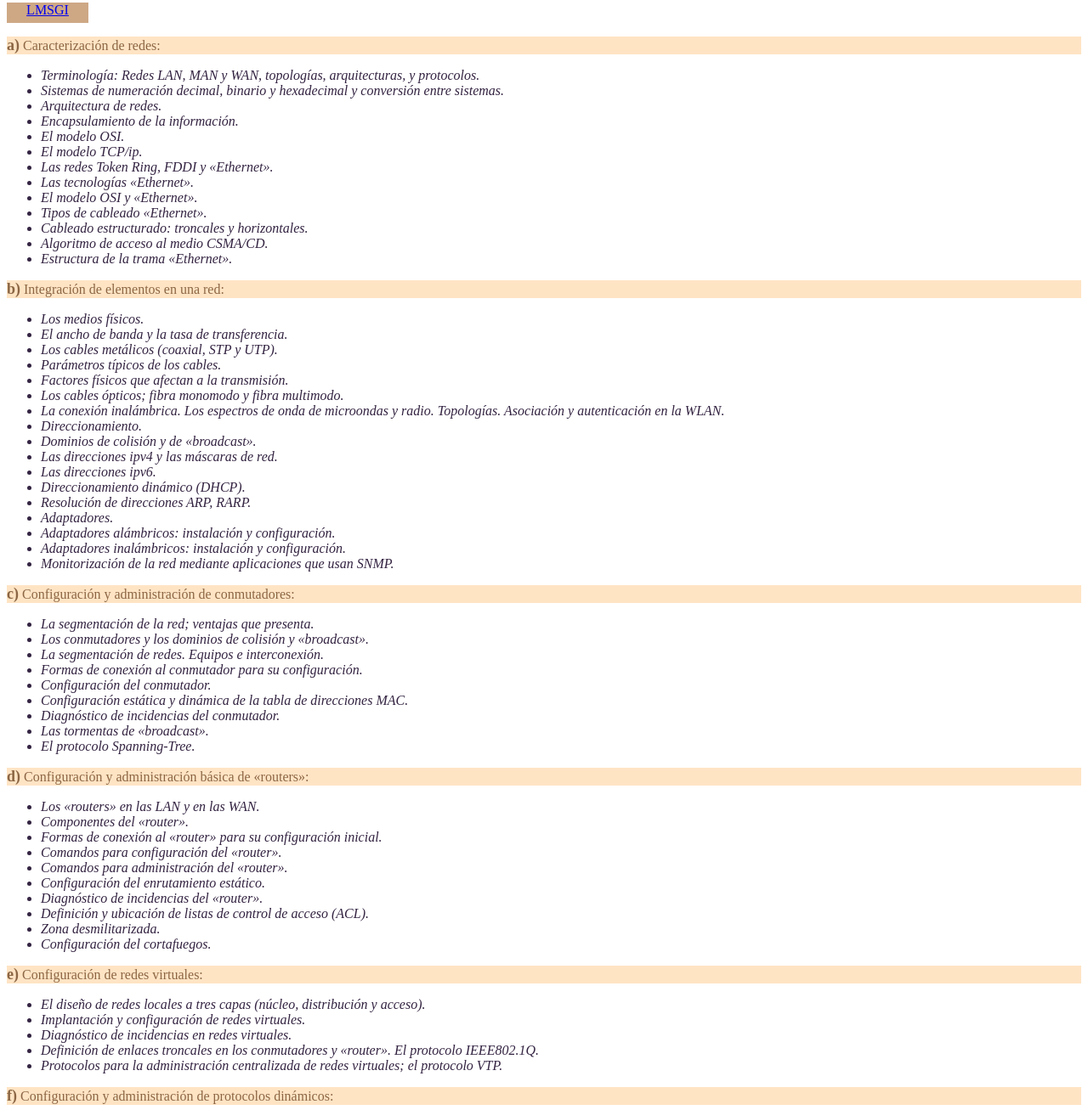
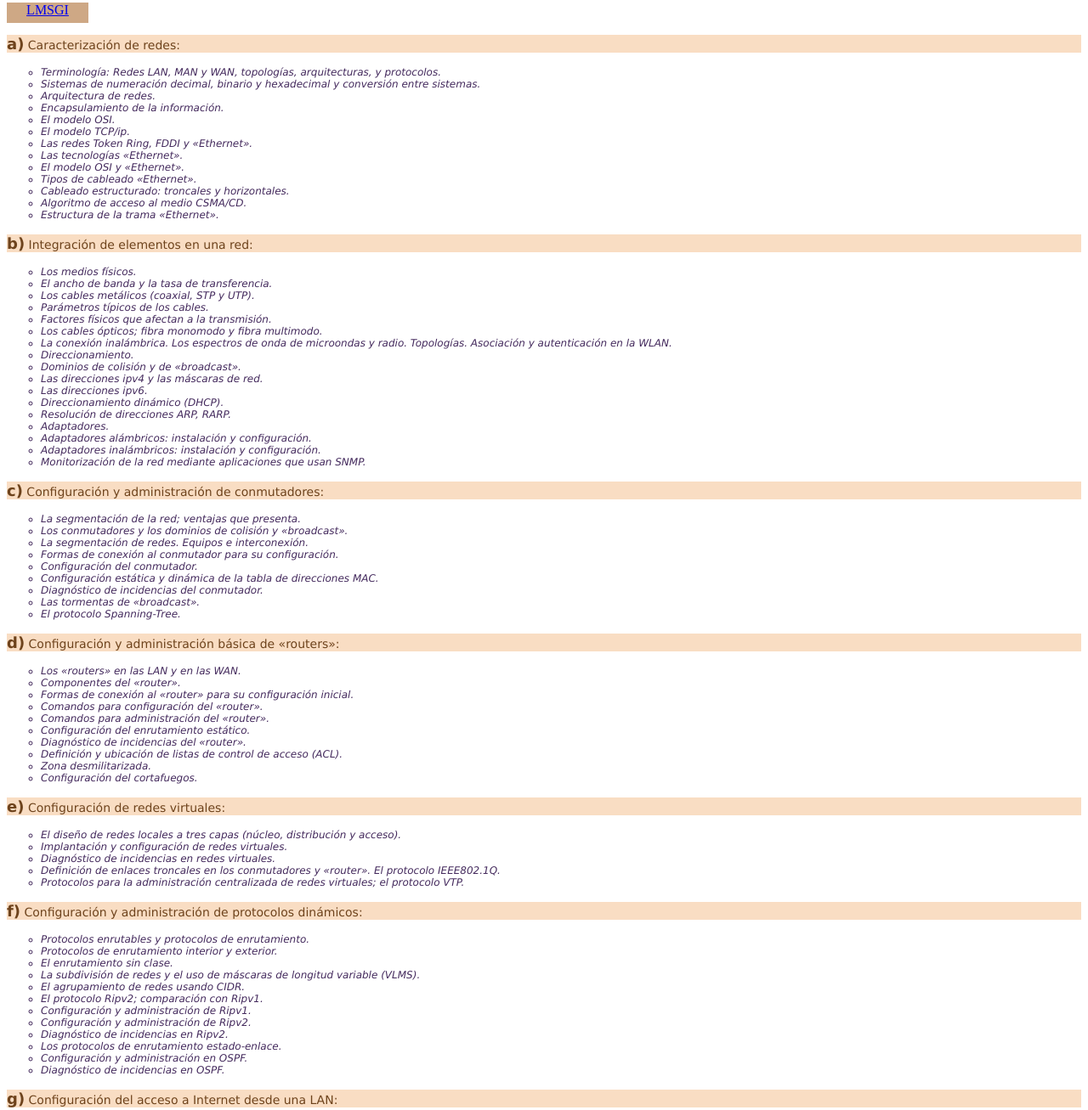
Before and after one commit to pabloherran/DIDIW2021PHC, a plain HTML site: page Unidad 1/Ejercicios/Ejercicio 5/listas.html in a window 1280 px wide. Shown: the part 77-1384 px from the top of the page at 85% size. Drawn offline with Linux system fonts and the light colour scheme.

Commit message:
Ejer 5 final

```diff
--- a/Unidad 1/Ejercicios/Ejercicio 5/listas.css
+++ b/Unidad 1/Ejercicios/Ejercicio 5/listas.css
@@ -10,7 +10,6 @@ ul.redes li {
 	font-family: Verdana, Geneva, sans-serif;
 	font-size: 12px;
 	font-style: italic;
-	/* Estilos de li para cumplir las especifiaciones */
 	color: #442A5D;
 }
 p.titulo {
@@ -28,21 +27,16 @@ p.titulo {
 	vertical-align: middle;
 }
 
-p{
-	background-color: bisque;
-	color: #8b6644;
-}
 p::first-letter{
 	font-weight: bold;
 	font-size: large;
 }
 
-li{
-	font-style: italic;
-	color: rgb(51, 35, 65);
-}
-
-{ /* Hay que conseguir que este estilo se aplique al posicionarse sobre el elemento con contenido LMSGI */
+#otraasignatura:hover{
 	font-weight: bold;
 	color: #FFF;
 }
+
+li{
+	list-style-type: circle ;
+}
--- a/Unidad 1/Ejercicios/Ejercicio 5/listas.html
+++ b/Unidad 1/Ejercicios/Ejercicio 5/listas.html
@@ -12,8 +12,8 @@
 		<a href="estiloscomunes2.html">LMSGI</a>
 	</div>
 
-	<p>a) Caracterización de redes:</p>
-	<ul>
+	<p class="titulo">a) Caracterización de redes:</p>
+	<ul class="redes">
 	  <li>
 		Terminología: Redes LAN, MAN y WAN, topologías, arquitecturas, y protocolos.</li>
 	  <li>
@@ -41,8 +41,8 @@
 	  <li>
 		Estructura de la trama «Ethernet».</li>
 	</ul>
-	<p>b) Integración de elementos en una red:</p>
-	<ul>
+	<p class="titulo">b) Integración de elementos en una red:</p>
+	<ul class="redes">
 	  <li>
 		Los medios físicos.</li>
 	  <li>
@@ -78,8 +78,8 @@
 	  <li>
 		Monitorización de la red mediante aplicaciones que usan SNMP.</li>
 	</ul>
-	<p>c) Configuración y administración de conmutadores:</p>
-	<ul>
+	<p class="titulo">c) Configuración y administración de conmutadores:</p>
+	<ul class="redes">
 	  <li>
 		La segmentación de la red; ventajas que presenta.</li>
 	  <li>
@@ -99,8 +99,8 @@
 	  <li>
 		El protocolo Spanning-Tree.</li>
 	</ul>
-	<p>d) Configuración y administración básica de «routers»:</p>
-	<ul>
+	<p class="titulo">d) Configuración y administración básica de «routers»:</p>
+	<ul class="redes">
 	  <li>
 		Los «routers» en las LAN y en las WAN.</li>
 	  <li>
@@ -122,8 +122,8 @@
 	  <li>
 		Configuración del cortafuegos.</li>
 	</ul>
-	<p>e) Configuración de redes virtuales:</p>
-	<ul>
+	<p class="titulo">e) Configuración de redes virtuales:</p>
+	<ul class="redes">
 	  <li>
 		El diseño de redes locales a tres capas (núcleo, distribución y acceso).</li>
 	  <li>
@@ -135,8 +135,8 @@
 	  <li>
 		Protocolos para la administración centralizada de redes virtuales; el protocolo VTP.</li>
 	</ul>
-	<p>f) Configuración y administración de protocolos dinámicos:</p>
-	<ul>
+	<p class="titulo">f) Configuración y administración de protocolos dinámicos:</p>
+	<ul class="redes">
 	  <li>
 		Protocolos enrutables y protocolos de enrutamiento.</li>
 	  <li>
@@ -162,8 +162,8 @@
 	  <li>
 		Diagnóstico de incidencias en OSPF.</li>
 	</ul>
-	<p>g) Configuración del acceso a Internet desde una LAN:</p>
-	<ul>
+	<p class="titulo">g) Configuración del acceso a Internet desde una LAN:</p>
+	<ul class="redes">
 	  <li>
 		Direccionamiento interno y direccionamiento externo.</li>
 	  <li>
```
